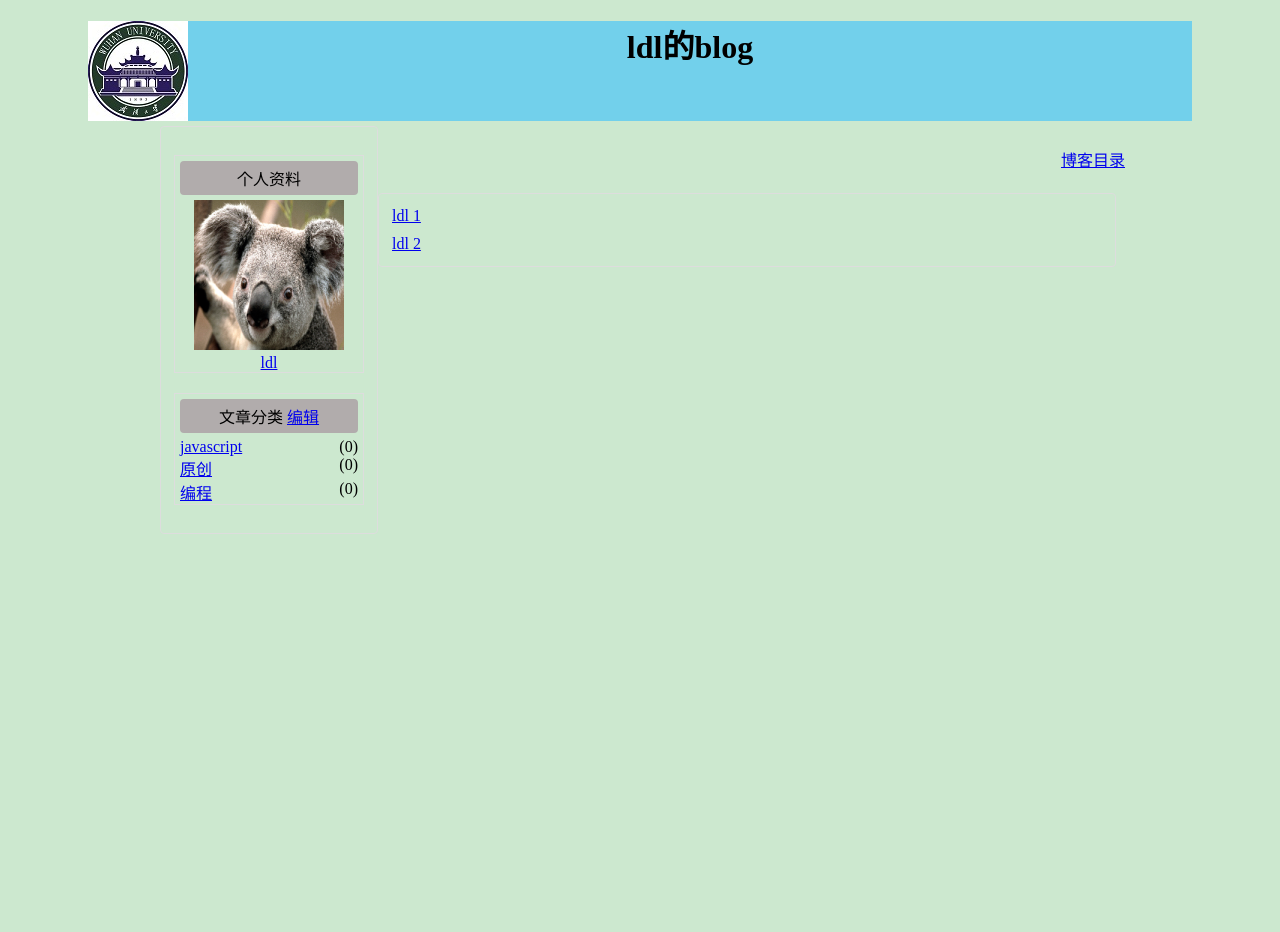
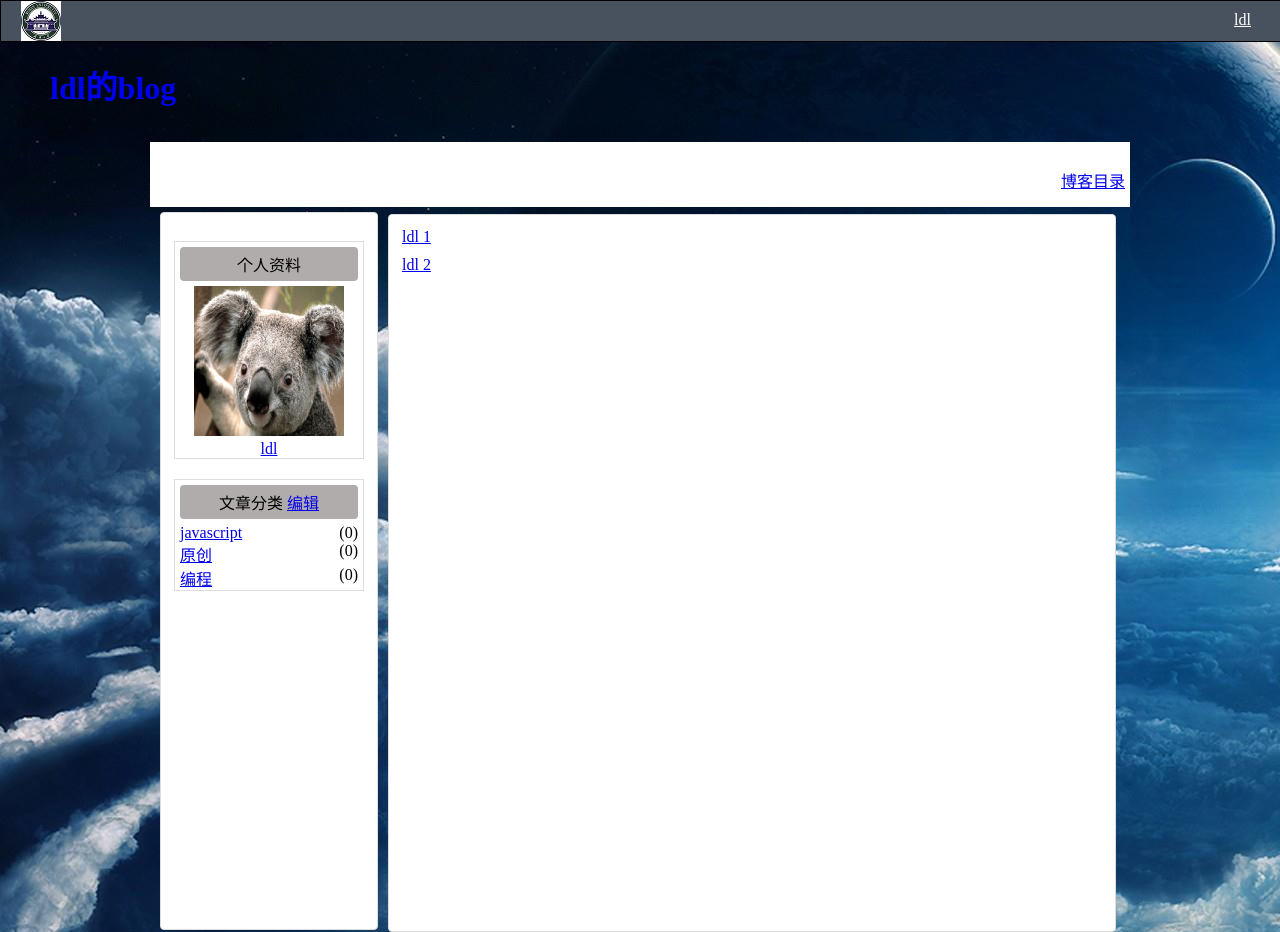
Before and after one commit to ldllidonglin/myblog, a Django app: page /blog/1 in a window 1280 px wide. Before the commit the page ends 534 px from the top, so only its background shows below. Run offline with Django 3.2, Linux system fonts and the light colour scheme; data comes from the database, SQL or seed files in the repository; both versions use the stored data as it was after the commit; parts of the project's set-up code (start-up, migrations or seed data) failed here and were passed over.

Commit message:
2014 11 20 下午

```diff
--- a/blog/templates/base.html
+++ b/blog/templates/base.html
@@ -1,16 +1,34 @@
 <!DOCTYPE html>
     <head>
        <link rel="stylesheet" type="text/css" href="css/base.css">
+       <script src="js/jquery-1.4.1.min.js" type="text/javascript"></script>
+       <script src="js/jquery-1.4.1-vsdoc.js" type="text/javascript"></script>
+       <script src="js/index.js" type="text/javascript"></script>
       {% block head %}
+          <title>{{userName}}的博客</title>
       {%endblock %}
      </head>
      <body>
-          <div id="logo">
-              <a href="/blog" id="bloglogo"></a>
+          <div id="blogtoolbar">
+             <div id="logo">
+                <a href="/blog" id="bloglogo"></a>
+             </div>
+             <div id="loginarea">
+              {%if userName%}
+                  <a id="userlogined" href="/blog/{{userID}}">{{userName}}</a>
+                  <div id="logindiv">
+                      <a href="/blog/{{userID}}">我的博客</a><br>
+                      <a href="/blog/{{userID}}/logout">退出</a>
+                 </div>
+               {%else%}
+                  <a href="/blog/gologin">登陆</a>
+                  <a href="/blog/goregister">注册</a>
+               {%endif%}
+              </div>
           </div>
           <div id="header">
             {%block header%}
-               <h1 style="text-align:center">{{userName}}的blog</h1>
+               <div><a href="/blog/{{userID}}">{{userName}}的blog</a></div>
             {%endblock%}
           </div>
           <div id="navigator">
--- a/blog/templates/bloglist.html
+++ b/blog/templates/bloglist.html
@@ -1,10 +1,4 @@
 {% extends "base.html" %}
-   {%block head%}
-     <title>{{userName}}的博客</title>
-   {%endblock%}
-   {%block header%}
-      <h1 style="text-align:center">{{userName}}的blog</h1>
-   {%endblock%}
    {%block nav%}
    <ul class="nav">
       <li id='btlist' class='navli'>
--- a/blog/urls.py
+++ b/blog/urls.py
@@ -8,6 +8,7 @@ urlpatterns=patterns('',url(r'^$',homepage),
                         url(r'goregister$',goregister),
                         url(r'register$',register),
                         url(r'login$',login),
+                        url(r'(\d+)/logout$',logout),
                         url(r'^(\d+)/article/(\d+)$',blogdetail),
                         url(r'css/(?P<path>.*)$','django.views.static.serve',{'document_root':settings.STATICFILES_DIRS[0],'show_indexes':True}),
                         url(r'pic/(?P<path>.*)$','django.views.static.serve',{'document_root':settings.STATICFILES_DIRS[1],'show_indexes':True}),
--- a/blog/views.py
+++ b/blog/views.py
@@ -7,19 +7,21 @@ from blog.models import BlogPost,BlogTable1, BlogCategory,User
 import datetime
 
 def login(request):
-    if "userID" in request.session:
-        return HttpResponseRedirect('/blog/'+str(request.session['userID']))
-    else:
-    	username=request.POST['Name']
-        userpassword=request.POST['Password']
-        authuser=User.objects.get(name=username,password=userpassword)
-        cid=authuser.id
-        if authuser is not None:
-            request.session['userName']=username
-            request.session['userID']=cid
-            return HttpResponseRedirect('/blog/'+str(cid))
+    username=request.POST['Name']
+    userpassword=request.POST['Password']
+    authuser=User.objects.get(name=username,password=userpassword)
+    cid=authuser.id
+    if authuser is not None:
+       request.session['userName']=username
+       request.session['userID']=cid
+       return HttpResponseRedirect('/blog')
 
-
+def logout(request,uid):
+    authuser=User.objects.get(id=uid)
+    if authuser is not None:
+       del request.session["userName"]
+       del request.session["userID"]
+    return HttpResponseRedirect('/blog')
 
 def register(request):
     name=request.POST['Name']
--- a/static/css/base.css
+++ b/static/css/base.css
@@ -1,31 +1,80 @@
 body{
     background-color:rgb(204, 232, 207);
-    padding:0 5em;
     text-align:center;
+    margin:0;
+    height:100%;
+    background-image:url("/blog/pic/background.jpg");
 }
+
+#blogtoolbar{
+    width:100%;
+    height:40px;
+    margin:0px;
+    border:solid 1px;
+    background:#48525e;
+}
+
 #bloglogo{
-    background-image:url("/blog/pic/logo.jpg");
-    width:100px;
-    height:100px;
+    background-image:url("/blog/pic/logoindex.jpg");
+    width:40px;
+    height:40px;
     float:left;
+    margin-left:20px;
+}
+
+#loginarea{
+    float:right;
+    margin-right:20px;
+    text-align:center;
+    padding:10px;
+    z-index:4;
+}
+
+#loginarea a{
+    color:white;
+}
+
+#logindiv{
+    border:solid 1px;
+    display:none;
+    background:white;
+}
+#logindiv a{
+    color:black;
 }
 
 #header{
     width:100%;
     height:100px;
-    text-aligh:center;
-    margin:0 auto;
-    background:#72d0eb;
+}
+
+#header div{
+    padding:30px;
+    text-align:left;
+    font:bold 32px/32px 'Microsoft YaHei'
+}
+
+#header div a{
+    text-align:left;
+    margin-left:20px;
+    text-decoration:none;
 }
 #body{
-    background:#fff;
+    background:green;
     width:960px;
-    margin:0 auto;
+    margin:5px auto;
     text-align:center;
 }
 #navigator{
     padding:5px 0 0 0;
     margin:0 auto;
+    background:white;
+    width:600px;
+    height:60px;
+}
+
+#navigator ul{
+    background:white;
 }
 #main{
     border:solid 1px #ddd;
@@ -33,15 +82,20 @@ body{
     padding:8px;
     text-align:left;
     float:left;
-    width:720px;
+    width:710px;
+    height:700px;
+    background:white;
+    margin-left:10px;
 }
 #side{
    border-radius:4px;
    width:200px;
+   height:700px;
    float:left;
    padding:8px;
    border:solid 1px #ddd;
    text-align:center;
+   background:white;
 }
 #user{
     border:solid 1px #ddd;
--- a/static/js/index.js
+++ b/static/js/index.js
@@ -1,5 +1,15 @@
 $(document).ready(function(){
       $("#userlogined").mouseover(function(e){
-      $("#logindiv").css("left",e.screenX);
-  });
+           $("#logindiv").css({"display":"block"});});
+      $("#logindiv").mouseleave(function(e){
+           $("#logindiv").css({"display":"none","background":"white"});
+           $("this").css({"background":"white"});
+      });
+
+      $('#logindiv a').mouseover(function(e){
+           $(this).css({'background':"rgb(190,190,190)"});});
+
+      $("#logindiv a").mouseleave(function(e){
+           $("#logindiv a").css({"background":"rgb(255,255,255"});});
+
 });
```
Also changed, not shown: blog/templates/index.html (+4 -3 lines), static/css/index.css (+8 -0 lines), db.sqlite3, static/pic/background.jpg (added), static/pic/white.jpg (added), 2 other files.
